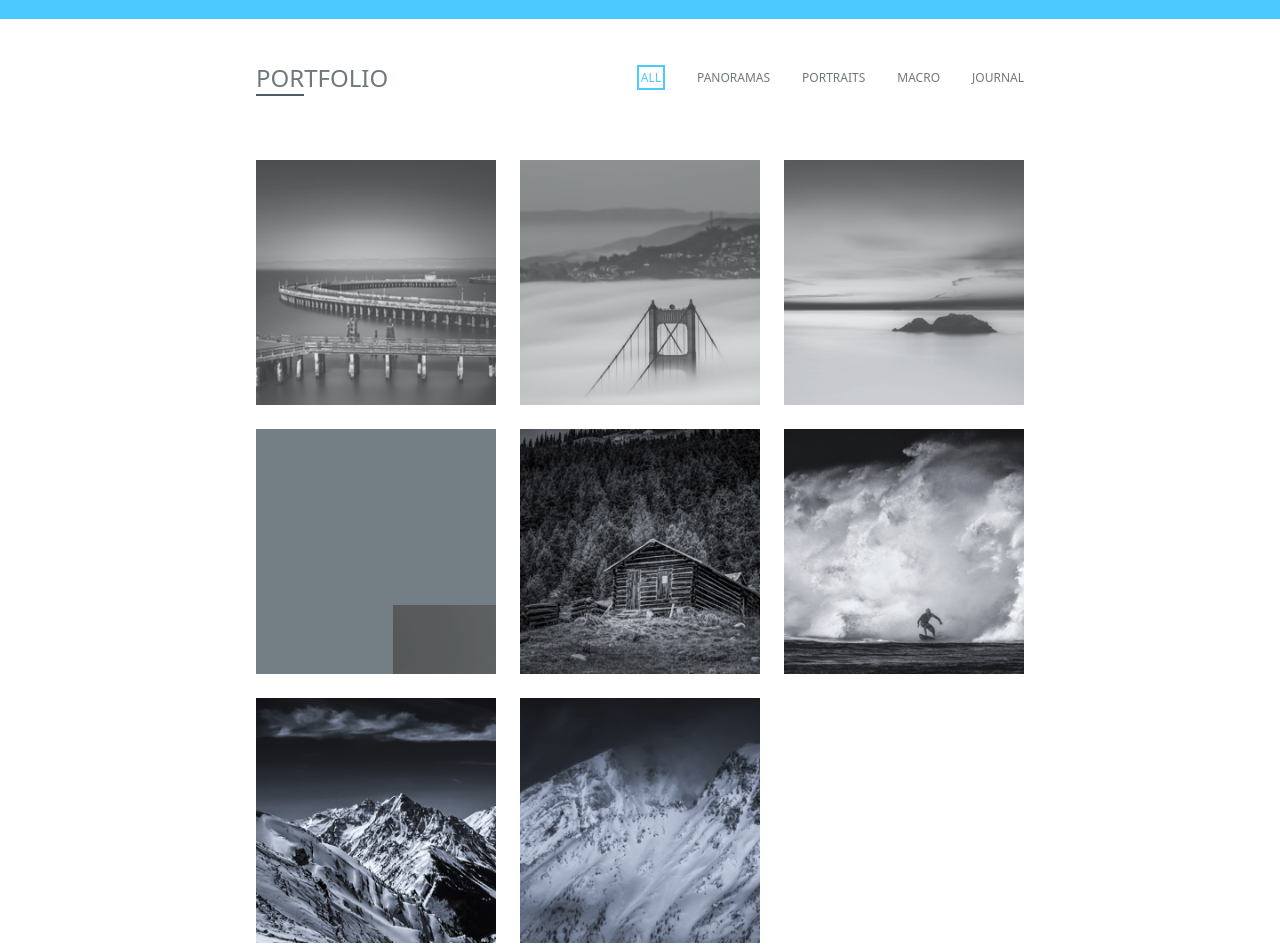
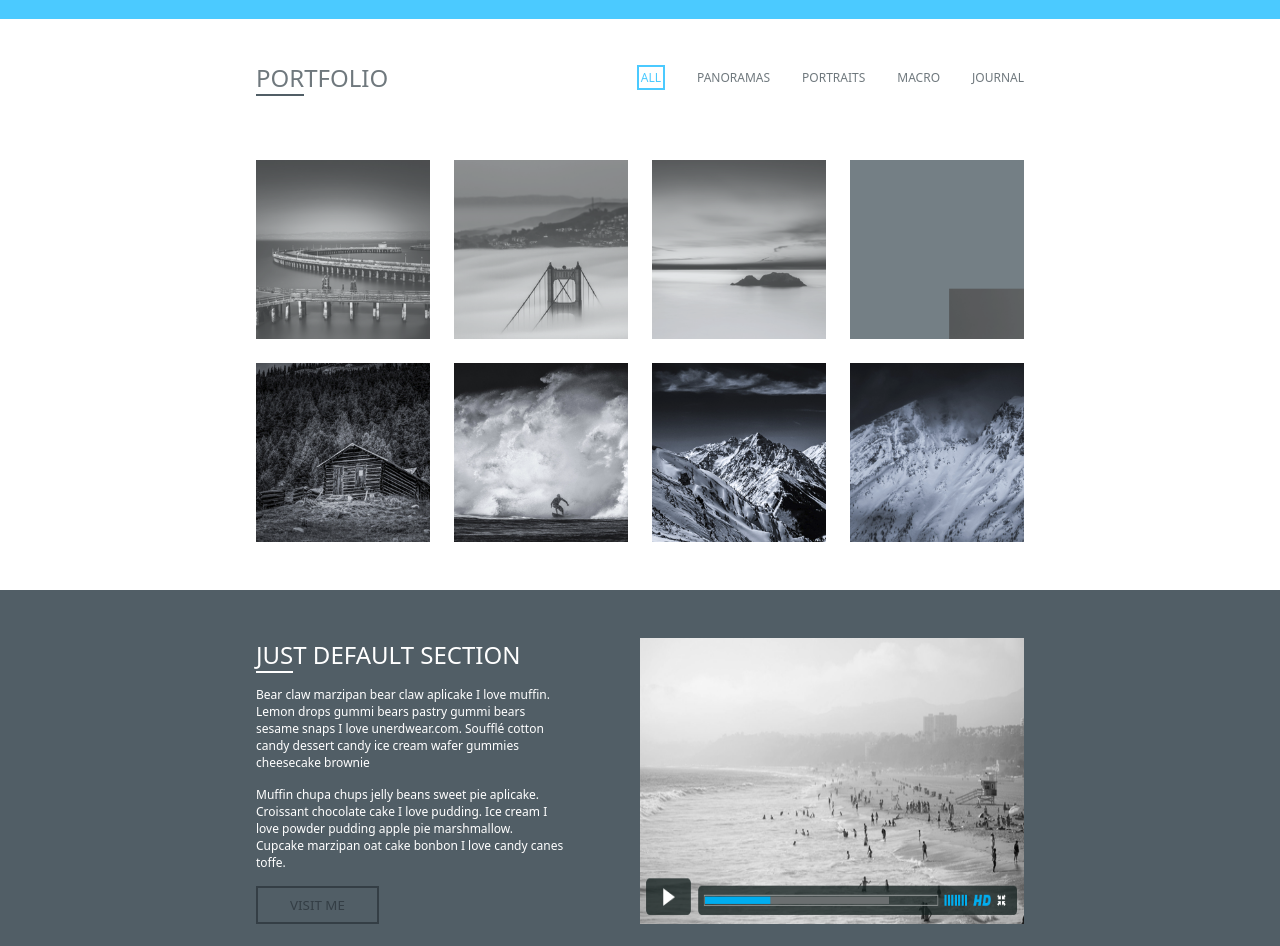
Before and after one commit to davidar27/Blueasy, a plain HTML site: page index.html in a window 1280 px wide. Shown: the part 1020-1966 px from the top of the page. Drawn offline with Linux system fonts and the light colour scheme.

Commit message:
fixed gallery

```diff
--- a/styles/style.css
+++ b/styles/style.css
@@ -164,7 +164,7 @@
     padding: 24px 20% 48px;
     display: grid;
     gap: 24px;
-    grid-template-columns: repeat(auto-fit, minmax(210px, 1fr));
+    grid-template-columns: repeat(auto-fit, minmax(174px, 1fr));
 
 }
 
@@ -472,6 +472,7 @@
     }
 
 
+
 }
 
 
```
